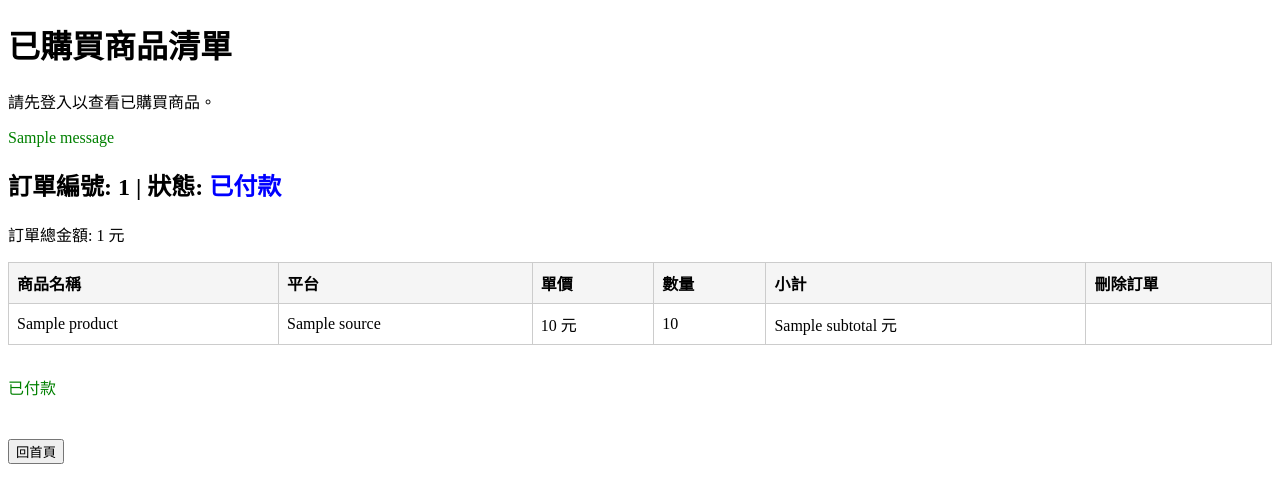
After one commit to fenchenxlo/E_commerce, a Django app: template templates/purchased_products_v12.html in a window 1280 px wide. The commit adds this page. Shown: the top 503 px of the page. Run offline with Django 3.2, Linux system fonts and the light colour scheme; the template is opened without the code that fills it: most values are stand-ins (such as "Sample title", 1, 10 or a date in 2020); one stand-in notice (Sample message) is shown.

Commit message:
purchased_products.html

```diff
--- /dev/null
+++ b/templates/purchased_products_v12.html
@@ -0,0 +1,182 @@
+<!DOCTYPE html>
+<html lang="zh-Hant">
+<head>
+    <meta charset="UTF-8">
+    <title>已購買商品清單</title>
+    <style>
+        table {
+            width: 100%;
+            border-collapse: collapse;
+            margin-bottom: 30px;
+        }
+        th, td {
+            border: 1px solid #ccc;
+            padding: 8px;
+            text-align: left;
+        }
+        th {
+            background-color: #f5f5f5;
+        }
+        .status-pending { color: orange; }
+        .status-paid { color: blue; }
+        .status-failed { color: red; }
+        .status-shipped { color: green; }
+        .status-cancelled { color: red; }
+    </style>
+</head>
+<body>
+    <h1>已購買商品清單</h1>
+
+    {% if user.is_authenticated %}
+        <p>您好，{{ user.username }}！以下是您已購買的商品：</p>
+    {% else %}
+        <p>請先登入以查看已購買商品。</p>
+    {% endif %}
+
+    {% if messages %}
+        <ul style="list-style: none; padding: 0;">
+            {% for message in messages %}
+                <li
+                    {% if message.tags == "success" %} style="color: green;"
+                    {% elif message.tags == "error" %} style="color: red;"
+                    {% elif message.tags == "warning" %} style="color: orange;"
+                    {% else %} style="color: black;" {% endif %}
+                >
+                    {{ message }}
+                </li>
+            {% endfor %}
+        </ul>
+    {% endif %}
+
+    {% if order_list %}
+        {% for order_dict in order_list %}
+            <h2>
+                訂單編號: {{ order_dict.order.order_number }} | 狀態:
+                <span class="
+                    {% if order_dict.order.status == 'pending' %}status-pending
+                    {% elif order_dict.order.status == 'paid' %}status-paid
+                    {% elif order_dict.order.status == 'failed' %}status-failed
+                    {% elif order_dict.order.status == 'shipped' %}status-shipped
+                    {% elif order_dict.order.status == 'cancelled' %}status-cancelled
+                    {% endif %}
+                ">
+                    {% if order_dict.order.status == 'pending' %}待處理
+                    {% elif order_dict.order.status == 'paid' %}已付款
+                    {% elif order_dict.order.status == 'failed' %}付款失敗
+                    {% elif order_dict.order.status == 'shipped' %}已出貨
+                    {% elif order_dict.order.status == 'cancelled' %}已取消
+                    {% endif %}
+                </span>
+            </h2>
+            <p>訂單總金額: {{ order_dict.order.total_amount }} 元</p>
+
+            <table>
+                <thead>
+                    <tr>
+                        <th>商品名稱</th>
+                        <th>平台</th>
+                        <th>單價</th>
+                        <th>數量</th>
+                        <th>小計</th>
+                        <th>刪除訂單</th>
+                    </tr>
+                </thead>
+                <tbody>
+                    {% for item in order_dict.items %}
+                    <tr>
+                        <td>{{ item.item.product.name }}</td>
+                        <td>{{ item.item.product.source }}</td>
+                        <td>{{ item.item.price }} 元</td>
+                        <td>{{ item.item.quantity }}</td>
+                        <td>{{ item.subtotal }} 元</td>
+                        <td>{% if order_dict.order.status == 'pending' or order_dict.order.status == 'cancelled' or order_dict.order.status == 'failed'%}
+                            <form action="{% url 'delete_order_item' item.item.id %}" method="get" style="display:inline;">
+                                <button type="submit">
+                                    刪除訂單
+                                </button>
+                            </form>
+                        {% endif %}
+                        </td>
+                    </tr>
+                    {% endfor %}
+                </tbody>
+            </table>
+            <!-- 訂單操作區 -->
+            <div style="margin-bottom: 40px;">
+                {% if order_dict.order.status == 'pending' %}
+                    <p>運費：{{ order_dict.shipping_fee }} 元</p>
+                    <p>訂單總額（含運費）：{{ order_dict.total_with_shipping|floatformat:2 }} 元</p>
+
+                    <!-- 修改處: 將 id 改為 class 並用 data-payload 儲存訂單付款資料 -->
+                    <button class="pay-btn{{forloop.counter}}" data-payload='{{ order_dict.payment_payload|safe }}'>
+                        前往付款
+                    </button>
+
+                    {% csrf_token %}
+                    <script>
+						function getCSRFToken() {
+							return document.querySelector('[name=csrfmiddlewaretoken]').value
+						}
+
+                        // 修改處: 使用 class 選擇器綁定多個按鈕事件
+						document.addEventListener("DOMContentLoaded", function(){
+                            const buttons = document.querySelectorAll(".pay-btn{{forloop.counter}}");  // 選取所有付款按鈕
+                            buttons.forEach(btn => {
+                                btn.addEventListener("click", function(){
+                                    const payload = JSON.parse(this.dataset.payload);  // 讀取對應的 payload
+                                    //fetch("http://127.0.0.1:8000/commerce_shop/ready_form/", {
+									fetch("/commerce_shop/ready_form/", {
+                                        method: "POST",
+                                        credentials: "include",
+                                        headers: {
+                                            "X-CSRFToken": getCSRFToken(),
+                                            "Content-Type": "application/json",
+                                        },
+                                        body: JSON.stringify(payload)
+                                    })
+                                    .then(res => res.text())
+                                    .then(html => {
+                                        document.open();
+                                        document.write(html);
+                                        document.close();
+                                    })
+                                    .catch(err => console.error(err));
+                                });
+                            });
+						});
+					</script>
+
+                {% elif order_dict.order.status == 'paid' %}
+                    <span style="color: green;">
+                        已付款
+                    </span>
+                {% endif %}
+
+
+
+            </div>
+        {% endfor %}
+        <!-- 回商城 -->
+        <button
+            class="btn"
+            onclick="location.href='{{ order_list.0.backend_url}}'">
+
+            回首頁
+
+        </button>
+    {% else %}
+        <p>您目前還沒有已購買的商品。</p>
+        <!-- 回商城 -->
+        <button
+            class="btn"
+            onclick="location.href='{{ order_list.0.backend_url}}'">
+
+            回首頁
+
+        </button>
+    {% endif %}
+
+
+   <!-- <p><a href="{% url 'home' %}">回首頁</a></p> -->
+</body>
+</html>
```
Also changed, not shown: templates/purchased_products.html (+54 -7 lines).
